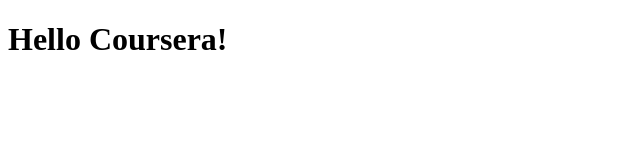
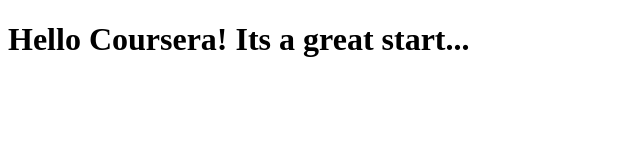
Before and after one commit to senrajarshi08/my_coursera_01, a plain HTML site: page site/index.html in a window 1280 px wide. Shown: the whole page, without its empty margins (0-640 px from the left). Drawn offline with Linux system fonts and the light colour scheme.

Commit message:
Small addition to our page content

```diff
--- a/site/index.html
+++ b/site/index.html
@@ -4,6 +4,6 @@
 	<title>Hello Cousera!</title>
 </head>
 <body>
-<h1>Hello Coursera!</h1>
+<h1>Hello Coursera! Its a great start...</h1>
 </body>
 </html>
```
